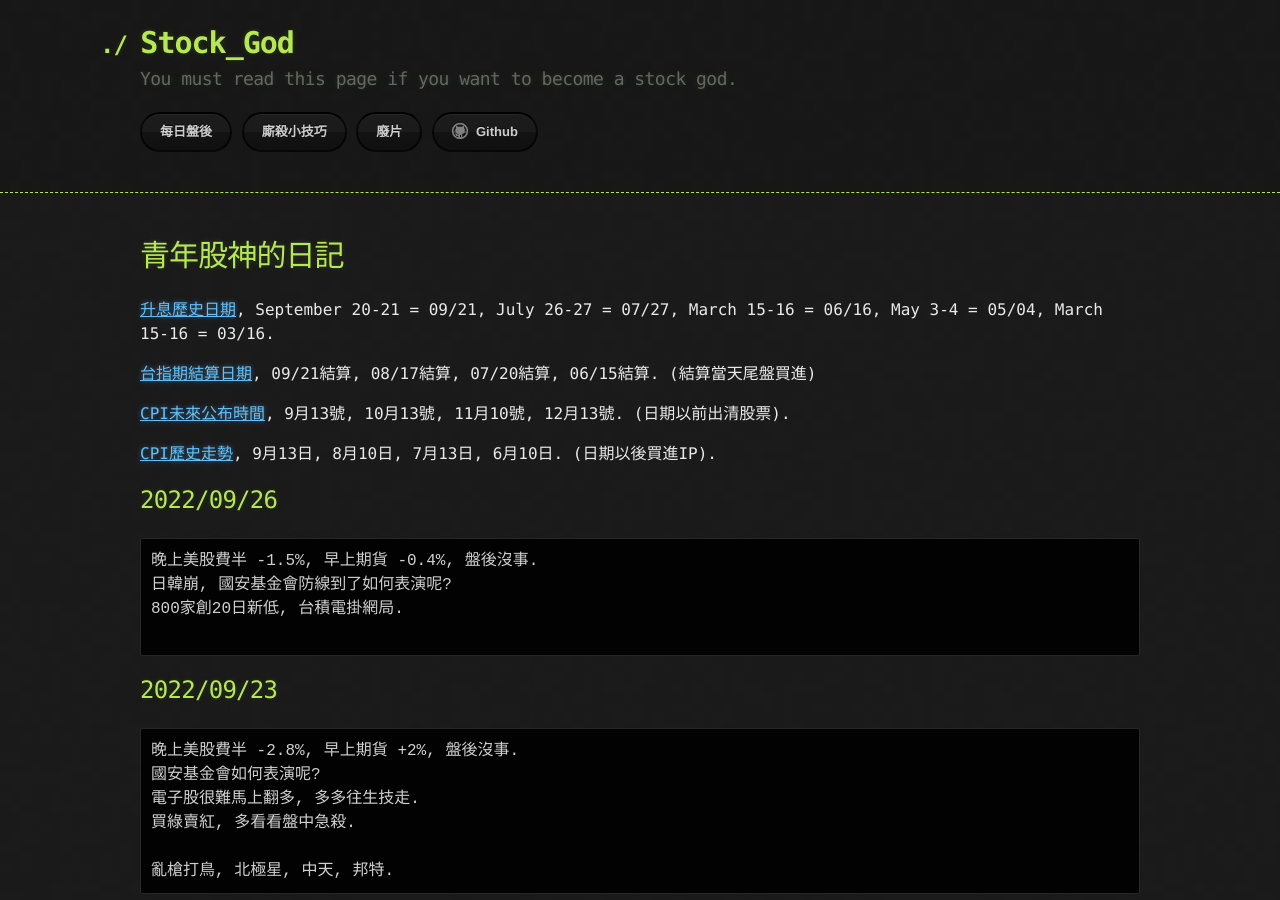
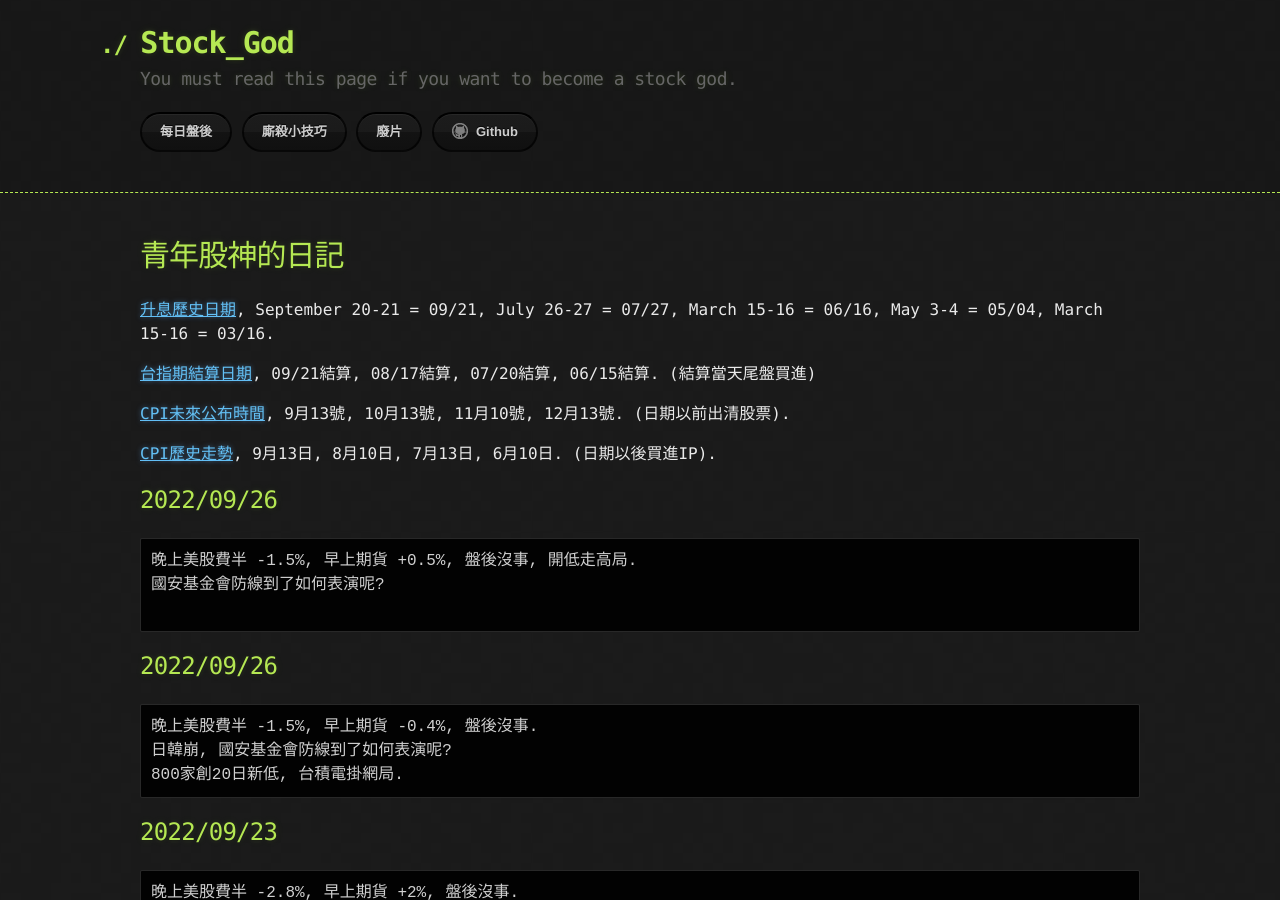
Before and after one commit to lepg5487/Stock_God, a Jekyll site: the page built from index.md, in a window 1280 px wide and 900 px high. Built offline with Jekyll 4.4.1, drawn with Linux system fonts in a browser that asks for light colours; our own code applies the rules of GitHub Pages for plain Markdown files.

Commit message:
Update index.md

````diff
--- a/index.md
+++ b/index.md
@@ -14,10 +14,16 @@ layout: testlayouts
 
 ## 2022/09/26
 ```
+晚上美股費半 -1.5%, 早上期貨 +0.5%, 盤後沒事, 開低走高局.
+國安基金會防線到了如何表演呢?
+
+```
+
+## 2022/09/26
+```
 晚上美股費半 -1.5%, 早上期貨 -0.4%, 盤後沒事.
 日韓崩, 國安基金會防線到了如何表演呢?
 800家創20日新低, 台積電掛網局.
-
 ```
 
 ## 2022/09/23
````
